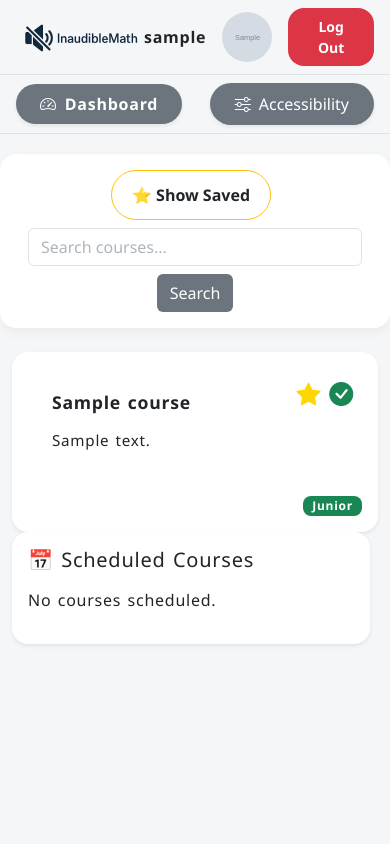
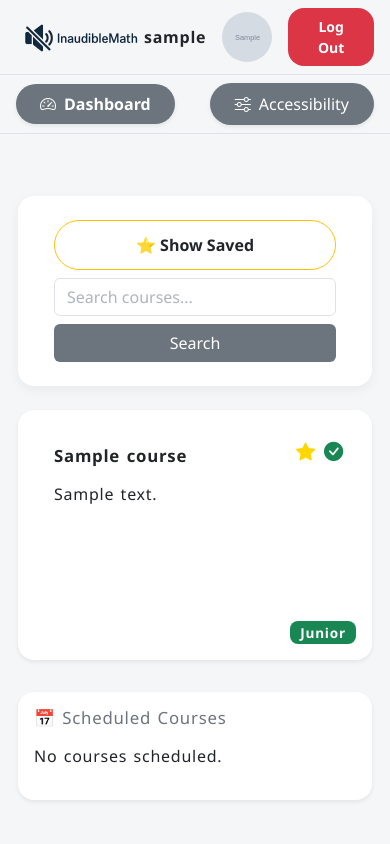
Before and after one commit to Shadowress/Customizable-Mathematics-Learning-Website, a Django app: page /dashboard/ in a window 390 px wide. Run offline with Django 5.2, Linux system fonts and the light colour scheme; a user stored in the database is signed in; tables that the repository leaves empty hold one stand-in row (values such as "Sample post"); grey boxes marked "Sample" are stand-in pictures.

Commit message:
Finished frontend styling.

```diff
--- a/apps/users/templates/dashboard/dashboard.html
+++ b/apps/users/templates/dashboard/dashboard.html
@@ -14,9 +14,9 @@
 
 {% block content %}
     <!-- Container for centering content -->
-    <div class="container-xl">
+    <div class="container">
         <!-- Search and Filter Form -->
-        <div class="row justify-content-center mb-4 dashboard-search-filter" style="margin-top: 20px">
+        <div class="row justify-content-center mb-4 dashboard-search-filter">
             <div class="col-md-10">
                 <form id="searchForm" method="GET" action="" class="d-flex flex-wrap align-items-center justify-content-center gap-2">
                     <input type="hidden" name="saved_only" id="savedOnlyInput" value="{% if saved_only %}true{% else %}false{% endif %}">
@@ -45,22 +45,22 @@
         <!-- Courses and Scheduled Display -->
         <div class="row justify-content-between">
             <!-- Left Column: Courses -->
-            <div class="col-lg-7">
+            <div class="col-12 col-md-12 col-lg-7">
                 <div class="row row-cols-1 row-cols-md-2 g-4">
                     {% for course in courses %}
                         <div class="col">
                             <a href="{% url 'course' course.slug %}" class="text-decoration-none">
-                                <div class="card h-100 shadow-sm course-card-hover border-0 rounded-4 overflow-hidden schedule-card" style="min-height: 180px;">
-                                    <div class="card-body position-relative p-4 d-flex flex-column">
+                                <div class="card h-100 shadow-sm course-card-hover border-0 rounded-4 overflow-hidden">
+                                    <div class="card-body position-relative d-flex flex-column">
                                         <h5 class="card-title mb-3 fw-semibold">{{ course.title }}</h5>
 
                                         {% if course.is_completed or course.is_saved %}
                                             <div class="position-absolute top-0 end-0 m-2 d-flex flex-row-reverse align-items-center gap-2">
                                                 {% if course.is_completed %}
-                                                    <i class="bi bi-check-circle-fill text-success" style="font-size: 1.5rem;"></i>
+                                                    <i class="bi bi-check-circle-fill text-success" style="font-size: 1.2rem;"></i>
                                                 {% endif %}
                                                 {% if course.is_saved %}
-                                                    <i class="bi bi-star-fill" style="font-size: 1.5rem; color: gold;"></i>
+                                                    <i class="bi bi-star-fill" style="font-size: 1.2rem; color: gold;"></i>
                                                 {% endif %}
                                             </div>
                                         {% endif %}
@@ -86,25 +86,25 @@
                             </a>
                         </div>
                     {% empty %}
-                        <p class="text-muted">No courses available.</p>
+                        <p>No courses available.</p>
                     {% endfor %}
                 </div>
             </div>
 
             <!-- Right Column: Scheduled Courses -->
-            <div class="col-lg-3 ms-auto" style="padding-right: 20px;">
+            <div class="col-12 col-md-12 col-lg-3 ms-auto" style="padding-right: 20px;">
                 <div class="card shadow-sm border-0 rounded-4 p-3 schedule-card">
-                    <h5 class="card-title mb-3 fs-5">📅 Scheduled Courses</h5> <!-- Smaller font size -->
+                    <h5 class="card-title mb-3">📅 Scheduled Courses</h5>
 
                     {% if scheduled_courses %}
                         <ul class="list-group list-group-flush">
                             {% for item in scheduled_courses %}
                                 <li class="list-group-item d-flex justify-content-between align-items-start p-2">
                                     <div class="ms-2 me-auto">
-                                        <div class="fw-semibold fs-6">{{ item.course.title }}</div> <!-- Smaller font size -->
-                                        <small style="font-size: 0.75rem;">{{ item.scheduled_time|date:"l, j F Y, g:i A" }}</small>
+                                        <div class="fw-semibold">{{ item.course.title }}</div>
+                                        <small class="mt-1 d-block">{{ item.scheduled_time|date:"l, j F Y, g:i A" }}</small>
                                     </div>
-                                    <a href="{% url 'course' item.course.slug %}" class="badge bg-primary text-decoration-none py-1 px-2">View</a> <!-- Smaller button -->
+                                    <a href="{% url 'course' item.course.slug %}" class="badge text-decoration-none py-1 px-2">View</a> <!-- Smaller button -->
                                 </li>
                             {% endfor %}
                         </ul>
--- a/static/css/styles.css
+++ b/static/css/base.css
@@ -23,11 +23,11 @@
     --error-color: #dc3545;
     --success-color: #198754;
 
-    --font-size-base: 1rem;
-    --font-family-base: 'Segoe UI', Roboto, Helvetica, Arial, sans-serif;
-
     --user-font-size: 16px;
     --user-spacing: 1.5;
+
+    --font-size-base: var(--user-font-size);
+    --font-family-base: 'Segoe UI', Roboto, Helvetica, Arial, sans-serif;
 
     --transition-speed: 0.3s;
     --accessibility-width: 300px;
@@ -61,13 +61,45 @@
 }
 
 body {
-    font-size: var(--user-font-size);
     letter-spacing: calc(var(--user-spacing) * 0.5px);
     word-spacing: calc(var(--user-spacing) * 1px);
     background-color: var(--bg-color);
     color: var(--text-color);
+    font-size: var(--font-size-base);
     font-family: var(--font-family-base);
     transition: background-color var(--transition-speed), color var(--transition-speed);
+}
+
+h1 {
+    font-size: calc(var(--font-size-base) * 2.25);
+}
+
+h2 {
+    font-size: calc(var(--font-size-base) * 1.75);
+}
+
+h3 {
+    font-size: calc(var(--font-size-base) * 1.5);
+}
+
+h4 {
+    font-size: calc(var(--font-size-base) * 1.25);
+}
+
+h5 {
+    font-size: calc(var(--font-size-base) * 1.1);
+}
+
+h6 {
+    font-size: var(--font-size-base);
+}
+
+p {
+    font-size: var(--font-size-base);
+}
+
+small {
+    font-size: calc(var(--font-size-base) * 0.875);
 }
 
 a {
@@ -81,6 +113,18 @@ a:hover {
 
 button {
     transition: background-color var(--transition-speed), color var(--transition-speed);
+}
+
+/* Darken effect on all .btn elements on hover */
+.btn:hover,
+.btn:focus {
+    filter: brightness(90%);
+    box-shadow: 0 4px 12px rgba(0, 0, 0, 0.1);
+    transition: all 0.2s ease-in-out;
+}
+
+.btn {
+    transition: all 0.2s ease-in-out;
 }
 
 /* ===== Utility Classes ===== */
@@ -153,7 +197,6 @@ header {
 .username-text {
     font-weight: 500;
     color: var(--text-color);
-    font-size: 1rem;
 }
 
 /* ===== Accessibility Dropdown ===== */
@@ -180,28 +223,18 @@ header {
     pointer-events: auto;
 }
 
-/* Accessibility Inputs */
 #font-size,
 #spacing {
     width: 100%;
 }
 
 .accessibility-label {
-    font-size: 0.875rem;
     color: var(--text-color);
     margin-bottom: 0.25rem;
     display: block;
 }
 
-/* Nice touch for number inputs */
-input[type="number"]::-webkit-outer-spin-button,
-input[type="number"]::-webkit-inner-spin-button {
-    -webkit-appearance: none;
-    margin: 0;
-}
-
 input[type="number"] {
-    -moz-appearance: textfield;
     appearance: textfield;
     width: 100%;
     padding: 0.4rem 0.6rem;
@@ -213,3 +246,40 @@ input[type="number"] {
 #accessibility-menu * {
     transition: all var(--transition-speed) ease-in-out;
 }
+
+@media (max-width: 768px) {
+    h1 {
+        font-size: calc(var(--font-size-base) * 1.75);
+    }
+
+    h2 {
+        font-size: calc(var(--font-size-base) * 1.5);
+    }
+
+    h3 {
+        font-size: calc(var(--font-size-base) * 1.3);
+    }
+
+    h4 {
+        font-size: calc(var(--font-size-base) * 1.15);
+    }
+
+    h5 {
+        font-size: calc(var(--font-size-base) * 1.05);
+    }
+
+    h6,
+    p {
+        font-size: var(--font-size-base);
+    }
+
+    small {
+        font-size: calc(var(--font-size-base) * 0.8);
+    }
+
+    .container,
+    .content-wrapper {
+        max-width: 100%;
+        padding: 1rem;
+    }
+}
--- a/static/css/dashboard.css
+++ b/static/css/dashboard.css
@@ -1,6 +1,3 @@
-/* ===== Dashboard Specific Styling ===== */
-
-/* Ensure base colors come from root variables */
 body {
     background-color: var(--bg-color);
     color: var(--text-color);
@@ -16,6 +13,7 @@ body {
     background-color: var(--section-bg-color);
     border-radius: 1rem;
     padding: 1.5rem;
+    margin-top: 2rem;
     margin-bottom: 2rem;
     box-shadow: 0 0.25rem 0.75rem rgba(0, 0, 0, 0.05);
 }
@@ -51,6 +49,8 @@ body {
     transition: transform 0.2s ease, box-shadow 0.3s ease;
     background-color: var(--section-bg-color);
     color: var(--text-color);
+    padding: 20px;
+    min-height: 250px;
 }
 
 .course-card-hover:hover {
@@ -58,20 +58,13 @@ body {
     box-shadow: 0 0.5rem 1.5rem rgba(0, 0, 0, 0.08);
 }
 
-/* Card Title */
-.course-card-hover .card-title {
-    font-size: 1.25rem;
-}
-
 /* Description */
 .course-card-hover .card-text {
-    font-size: 0.95rem;
+    font-size: var(--user-font-size);
     color: var(--text-color);
 }
 
-/* Difficulty Badge */
 .badge {
-    font-size: 0.85rem;
     border-radius: 0.5rem;
     padding: 0.35em 0.75em;
 }
@@ -85,30 +78,134 @@ body {
 }
 
 /* List Group Item in Scheduled Section */
+.schedule-card .card-title {
+    color: var(--secondary-color);
+}
+
 .schedule-card .list-group-item {
     background-color: transparent;
     border: none;
     padding: 0.5rem 0;
-    font-size: 0.9rem;
     color: var(--text-color);
 }
 
 .schedule-card .badge {
-    font-size: 0.75rem;
-    background-color: var(--primary-color);
+    background-color: var(--secondary-color);
+    color: white !important;
 }
 
-/* Custom Responsive Tweaks */
-@media (max-width: 768px) {
-    .dashboard-search-filter {
-        padding: 1rem;
+.schedule-card .badge:hover,
+.schedule-card .badge:focus {
+    filter: brightness(90%);
+    box-shadow: 0 4px 12px rgba(0, 0, 0, 0.1);
+    transition: all 0.2s ease-in-out;
+}
+
+@media (min-width: 769px) and (max-width: 1024px) {
+    .container {
+        padding-left: 2rem;
+        padding-right: 2rem;
+        overflow-x: hidden;
     }
 
-    .course-card-hover .card-title {
-        font-size: 1.1rem;
+    .dashboard-search-filter .form-control {
+        min-width: 100% !important;
+        max-width: 100% !important;
     }
 
-    .badge {
-        font-size: 0.8rem;
+    .dashboard-search-filter form {
+        flex-direction: column;
+        align-items: stretch;
+    }
+
+    #save-btn, #search-btn {
+        width: 100%;
+    }
+
+    .row.justify-content-between {
+        display: flex !important;
+        flex-direction: column !important;
+    }
+
+    .col-lg-7, .col-lg-3 {
+        max-width: 100% !important;
+        flex: 0 0 100% !important;
+        padding: 0 !important;
+    }
+
+    .col-lg-3 {
+        width: 100%;
+    }
+
+    .schedule-card {
+        margin-top: 2rem;
+    }
+
+    .list-group-item {
+        flex-direction: column;
+        align-items: flex-start;
+    }
+
+    .list-group-item .badge {
+        margin-top: 0.5rem;
+        align-self: flex-end;
     }
 }
+
+@media (max-width: 768px) {
+    .container {
+        padding-left: 1rem;
+        padding-right: 1rem;
+        overflow-x: hidden;
+        padding: 30px;
+    }
+
+    /* Adjust the layout of the search/filter form */
+    .dashboard-search-filter .form-control {
+        min-width: 100% !important;
+        max-width: 100% !important;
+    }
+
+    .dashboard-search-filter form {
+        width: 100%;
+        max-width: 100%;
+        overflow-x: hidden;
+        flex-direction: column !important;
+        align-items: stretch !important;
+    }
+
+    #save-btn, #search-btn {
+        width: 100%;
+    }
+
+    /* Stack course and scheduled sections vertically */
+    .row.justify-content-between {
+        display: flex !important;
+        flex-direction: column;
+    }
+
+    .col-lg-7, .col-lg-3 {
+        max-width: 100% !important;
+        flex: 0 0 100% !important;
+        padding: 0 !important;
+    }
+
+    .card-footer .badge {
+        font-size: 0.85rem;
+    }
+
+    .schedule-card {
+        margin-top: 2rem;
+    }
+
+    /* Fix alignment issues with scheduled items */
+    .list-group-item {
+        flex-direction: column;
+        align-items: flex-start;
+    }
+
+    .list-group-item .badge {
+        margin-top: 0.5rem;
+        align-self: flex-end;
+    }
+}
--- a/static/css/header.css
+++ b/static/css/header.css
@@ -7,7 +7,6 @@
 }
 
 .site-header .navbar-brand {
-    font-size: 1.5rem;
     font-weight: bold;
     color: var(--text-color);
     text-decoration: none;
@@ -18,7 +17,6 @@
 .site-header .username-text {
     color: var(--text-color);
     font-weight: 600;
-    font-size: 1rem;
 }
 
 .site-header .profile-link {
@@ -34,7 +32,6 @@
 }
 
 .site-header form button {
-    font-size: 0.875rem;
     font-weight: 600;
     padding: 0.5rem 1rem;
     background-color: var(--primary-color);
@@ -67,6 +64,9 @@
     background-color: var(--secondary-color) !important;
     color: white !important;
     border: none !important;
+    font-size: 1rem !important;
+    letter-spacing: normal !important;
+    word-spacing: normal !important;
 }
 
 #logout-btn {
@@ -77,7 +77,6 @@
 
 /* Toggle button */
 #dark-mode-toggle {
-    font-size: 0.85rem;
     transition: background-color 0.3s ease;
     background-color: var(--secondary-color) !important;
     color: white !important;
@@ -86,7 +85,6 @@
 
 /* Accessibility Button */
 #accessibility-btn {
-    font-size: 1rem;
     padding: 0.75rem 1.25rem;
     border-radius: 20px;
     background-color: var(--secondary-color) !important;
@@ -102,9 +100,14 @@
 }
 
 #accessibility-menu label {
-    font-size: 0.9rem;
     color: var(--text-color);
     margin-bottom: 0.5rem;
+}
+
+input[type=number]::-webkit-inner-spin-button,
+input[type=number]::-webkit-outer-spin-button {
+    -webkit-appearance: inner-spin-button;
+    margin: 0;
 }
 
 #accessibility-menu .form-control {
@@ -119,7 +122,6 @@
 }
 
 #accessibility-menu .form-select {
-    font-size: 1rem;
     border: 2px solid var(--border-color);
     border-radius: 0.5rem;
     background-color: var(--section-bg-color);
@@ -131,7 +133,6 @@
 }
 
 #accessibility-menu input[type="number"] {
-    font-size: 1rem;
     padding: 0.5rem;
     border-radius: 0.5rem;
 }
@@ -174,7 +175,6 @@
 
 /* Default Button Styling */
 #save-btn {
-    font-size: 1rem;
     font-weight: 600;
     padding: 0.75rem 1.25rem;
     border-radius: 50px;
@@ -254,13 +254,11 @@
 
 /* Form elements spacing & look */
 #accessibility-menu .form-label {
-    font-size: 0.9rem;
     font-weight: 500;
 }
 
 #accessibility-menu .form-control,
 #accessibility-menu .form-select {
-    font-size: 0.9rem;
     padding: 6px 10px;
     border-radius: 8px;
 }
--- a/static/js/header.js
+++ b/static/js/header.js
@@ -74,12 +74,12 @@ document.addEventListener('DOMContentLoaded', function () {
     // 🔵 Only modify the secondary color
     function applyColorTheme(theme) {
         const secondaryColors = {
-            default: '#6c757d',       // Bootstrap default secondary (gray)
-            blue: '#0d6efd',          // Bootstrap Primary Blue
-            purple: '#6f42c1',        // Bootstrap Purple
-            orange: '#fd7e14',        // Bootstrap Orange
-            green: '#198754',         // Bootstrap Green
-            red: '#dc3545'            // Bootstrap Danger Red
+            default: '#6c757d',
+            blue: '#0d6efd',
+            purple: '#a857de',
+            orange: '#e96712',
+            green: '#229c63',
+            red: '#db4444'
         };
 
         const color = secondaryColors[theme] || secondaryColors['default'];
--- a/templates/base.html
+++ b/templates/base.html
@@ -11,7 +11,7 @@
     <script src="https://cdn.jsdelivr.net/npm/bootstrap@5.3.0/dist/js/bootstrap.bundle.min.js"></script>
 
     <link rel="icon" href="{% static 'img/favicon.ico' %}" type="image/x-icon">
-    <link rel="stylesheet" href="{% static 'css/styles.css' %}">
+    <link rel="stylesheet" href="{% static 'css/base.css' %}">
 
     {% if normal_user_header_included %}
         <link rel="stylesheet" href="{% static 'css/header.css' %}">
```
Also changed, not shown: apps/courses/templates/normal_users/course.html (+5 -5 lines), apps/users/templates/dashboard/profile.html (+6 -9 lines), static/css/course.css (+38 -27 lines), static/css/profile.css (+42 -20 lines).
